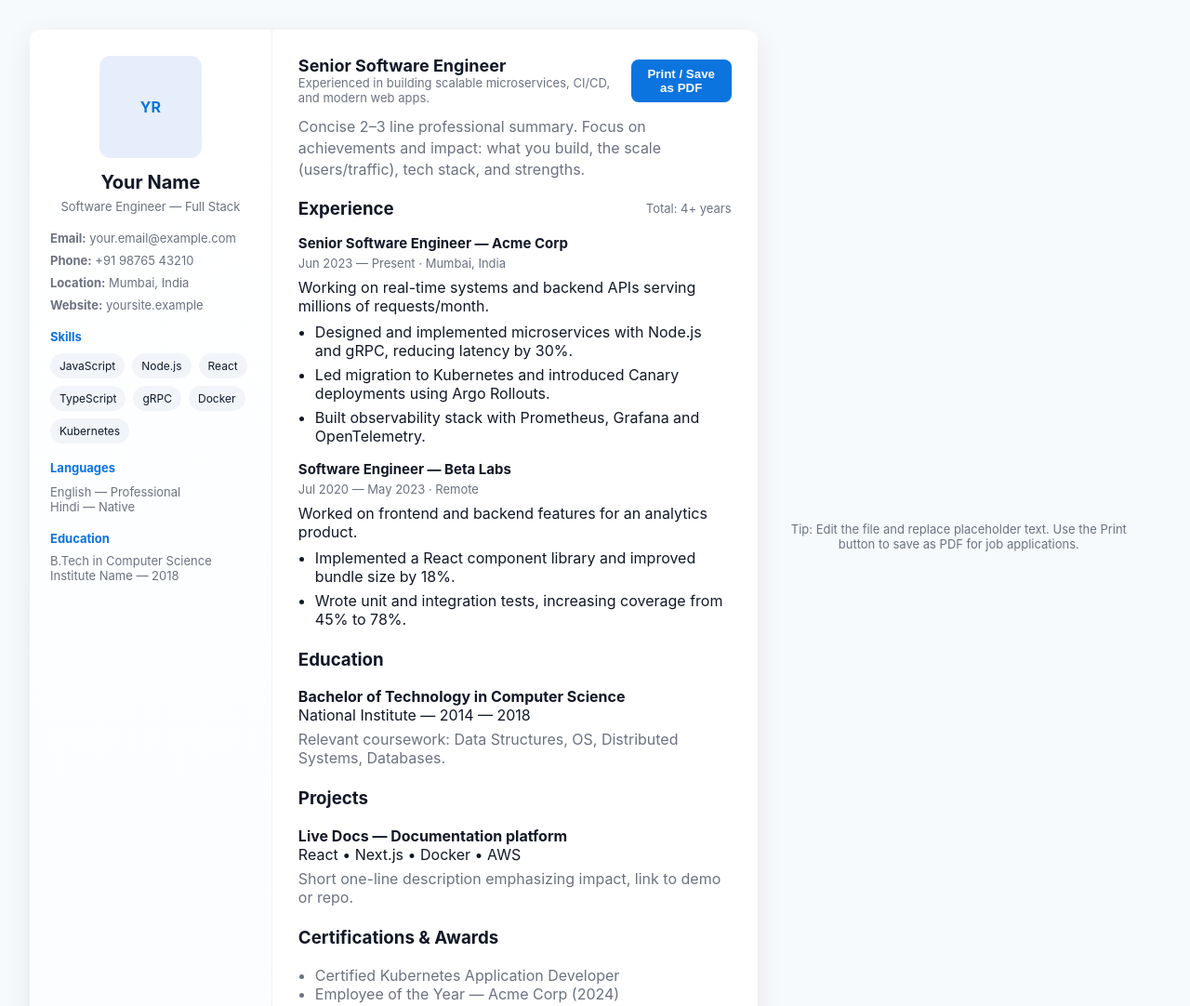
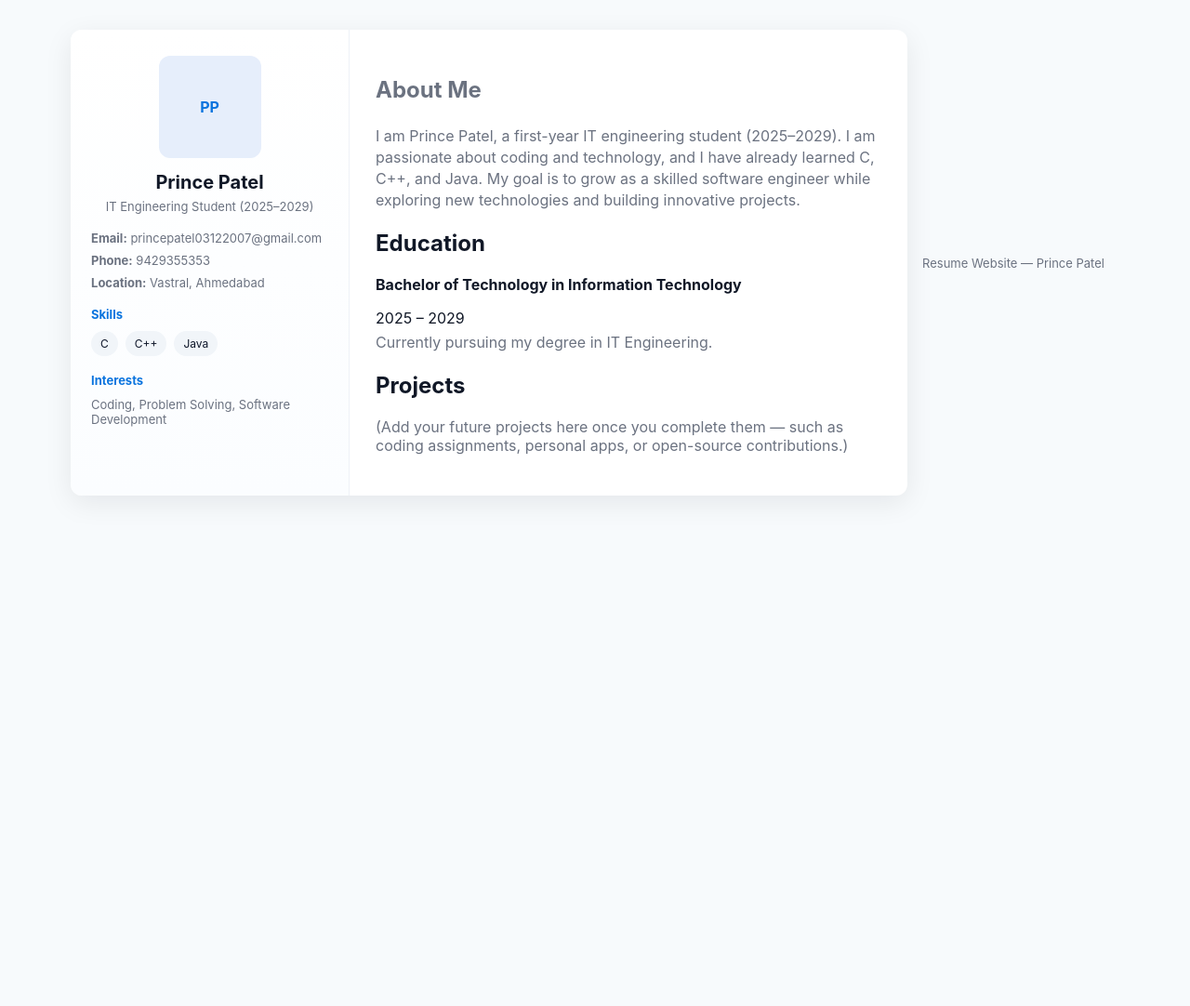
Before and after one commit to princepatel-nmp/mywebsite, a plain HTML site: page index.html in a window 1280 px wide. Shown: the top 1082 px of the page at 93% size. After the commit the page ends 800 px from the top, so only its background shows below. Drawn offline with Linux system fonts and the light colour scheme.

Commit message:
Update index.html

```diff
--- a/index.html
+++ b/index.html
@@ -3,7 +3,7 @@
 <head>
   <meta charset="utf-8" />
   <meta name="viewport" content="width=device-width,initial-scale=1" />
-  <title>Resume — Your Name</title>
+  <title>Resume — Prince Patel</title>
   <style>
     :root{
       --accent:#0b74de;
@@ -31,20 +31,10 @@
 
     /* Main content */
     .main{padding:28px}
-    .headline{display:flex;align-items:center;justify-content:space-between;gap:12px}
     .headline h2{margin:0;font-size:18px}
     .summary{margin-top:12px;color:var(--muted);line-height:1.45}
 
-    .job{margin-top:16px}
-    .job h3{margin:0;font-size:15px}
-    .job .meta{color:var(--muted);font-size:13px;margin-top:4px}
-    .job p{margin:8px 0;color:#111827}
-    .bullets{margin:8px 0 0;padding-left:18px}
-    .bullets li{margin:6px 0}
-
     .education{margin-top:14px}
-
-    .print-btn{border:0;background:var(--accent);color:white;padding:8px 14px;border-radius:8px;font-weight:600;cursor:pointer}
 
     footer{padding:16px;text-align:center;color:var(--muted);font-size:13px}
 
@@ -54,7 +44,6 @@
       .sidebar{border-right:none;border-bottom:1px solid #eef2f7}
     }
 
-    /* Print styles */
     @media print{
       body{background:white}
       .resume{box-shadow:none;border-radius:0;max-width:100%}
@@ -66,117 +55,51 @@
 <body>
   <div class="resume" role="document">
     <aside class="sidebar">
-      <div class="photo" aria-hidden="true">YR</div>
-      <h1>Your Name</h1>
-      <div class="title">Software Engineer — Full Stack</div>
+      <div class="photo" aria-hidden="true">PP</div>
+      <h1>Prince Patel</h1>
+      <div class="title">IT Engineering Student (2025–2029)</div>
 
       <div class="contact">
-        <p><strong>Email:</strong> your.email@example.com</p>
-        <p><strong>Phone:</strong> +91 98765 43210</p>
-        <p><strong>Location:</strong> Mumbai, India</p>
-        <p><strong>Website:</strong> yoursite.example</p>
+        <p><strong>Email:</strong> princepatel03122007@gmail.com</p>
+        <p><strong>Phone:</strong> 9429355353</p>
+        <p><strong>Location:</strong> Vastral, Ahmedabad</p>
       </div>
 
       <div class="section-title">Skills</div>
       <div class="skill-list" aria-label="skills">
-        <div class="skill">JavaScript</div>
-        <div class="skill">Node.js</div>
-        <div class="skill">React</div>
-        <div class="skill">TypeScript</div>
-        <div class="skill">gRPC</div>
-        <div class="skill">Docker</div>
-        <div class="skill">Kubernetes</div>
+        <div class="skill">C</div>
+        <div class="skill">C++</div>
+        <div class="skill">Java</div>
       </div>
 
-      <div class="section-title">Languages</div>
+      <div class="section-title">Interests</div>
       <div style="margin-top:10px;color:var(--muted);font-size:13px">
-        English — Professional<br>
-        Hindi — Native
-      </div>
-
-      <div class="section-title">Education</div>
-      <div style="margin-top:8px;color:var(--muted);font-size:13px">
-        B.Tech in Computer Science<br>
-        Institute Name — 2018
+        Coding, Problem Solving, Software Development
       </div>
     </aside>
 
     <main class="main">
-      <div class="headline">
-        <div>
-          <h2>Senior Software Engineer</h2>
-          <div style="color:var(--muted);font-size:13px">Experienced in building scalable microservices, CI/CD, and modern web apps.</div>
-        </div>
-        <div class="print-hide">
-          <button class="print-btn" onclick="window.print()">Print / Save as PDF</button>
-        </div>
-      </div>
-
-      <div class="summary">
-        Concise 2–3 line professional summary. Focus on achievements and impact: what you build, the scale (users/traffic), tech stack, and strengths.
-      </div>
-
-      <section class="experience">
-        <div style="display:flex;align-items:center;justify-content:space-between;margin-top:18px">
-          <h3 style="margin:0">Experience</h3>
-          <div style="color:var(--muted);font-size:13px">Total: 4+ years</div>
-        </div>
-
-        <article class="job">
-          <h3>Senior Software Engineer — Acme Corp</h3>
-          <div class="meta">Jun 2023 — Present · Mumbai, India</div>
-          <p class="muted">Working on real-time systems and backend APIs serving millions of requests/month.</p>
-          <ul class="bullets">
-            <li>Designed and implemented microservices with Node.js and gRPC, reducing latency by 30%.</li>
-            <li>Led migration to Kubernetes and introduced Canary deployments using Argo Rollouts.</li>
-            <li>Built observability stack with Prometheus, Grafana and OpenTelemetry.</li>
-          </ul>
-        </article>
-
-        <article class="job">
-          <h3>Software Engineer — Beta Labs</h3>
-          <div class="meta">Jul 2020 — May 2023 · Remote</div>
-          <p>Worked on frontend and backend features for an analytics product.</p>
-          <ul class="bullets">
-            <li>Implemented a React component library and improved bundle size by 18%.</li>
-            <li>Wrote unit and integration tests, increasing coverage from 45% to 78%.</li>
-          </ul>
-        </article>
-
+      <section class="summary">
+        <h2>About Me</h2>
+        <p>I am Prince Patel, a first-year IT engineering student (2025–2029). I am passionate about coding and technology, and I have already learned C, C++, and Java. My goal is to grow as a skilled software engineer while exploring new technologies and building innovative projects.</p>
       </section>
 
       <section class="education">
-        <h3 style="margin-top:22px">Education</h3>
-        <div style="margin-top:8px">
-          <strong>Bachelor of Technology in Computer Science</strong>
-          <div class="meta">National Institute — 2014 — 2018</div>
-          <p style="color:var(--muted);margin-top:6px">Relevant coursework: Data Structures, OS, Distributed Systems, Databases.</p>
-        </div>
-      </section>
-
-      <section class="projects" style="margin-top:22px">
-        <h3>Projects</h3>
-        <div style="margin-top:8px">
-          <strong>Live Docs — Documentation platform</strong>
-          <div class="meta">React • Next.js • Docker • AWS</div>
-          <p style="margin-top:6px;color:var(--muted);">Short one-line description emphasizing impact, link to demo or repo.</p>
-        </div>
+        <h2>Education</h2>
+        <p><strong>Bachelor of Technology in Information Technology</strong></p>
+        <div class="meta">2025 – 2029</div>
+        <p style="color:var(--muted);margin-top:6px">Currently pursuing my degree in IT Engineering.</p>
       </section>
 
       <section style="margin-top:22px">
-        <h3>Certifications & Awards</h3>
-        <ul style="margin-top:8px;color:var(--muted);padding-left:18px">
-          <li>Certified Kubernetes Application Developer</li>
-          <li>Employee of the Year — Acme Corp (2024)</li>
-        </ul>
+        <h2>Projects</h2>
+        <p style="color:var(--muted);">(Add your future projects here once you complete them — such as coding assignments, personal apps, or open-source contributions.)</p>
       </section>
-
     </main>
   </div>
 
   <footer>
-    Tip: Edit the file and replace placeholder text. Use the Print button to save as PDF for job applications.
+    Resume Website — Prince Patel
   </footer>
-
 </body>
 </html>
```
